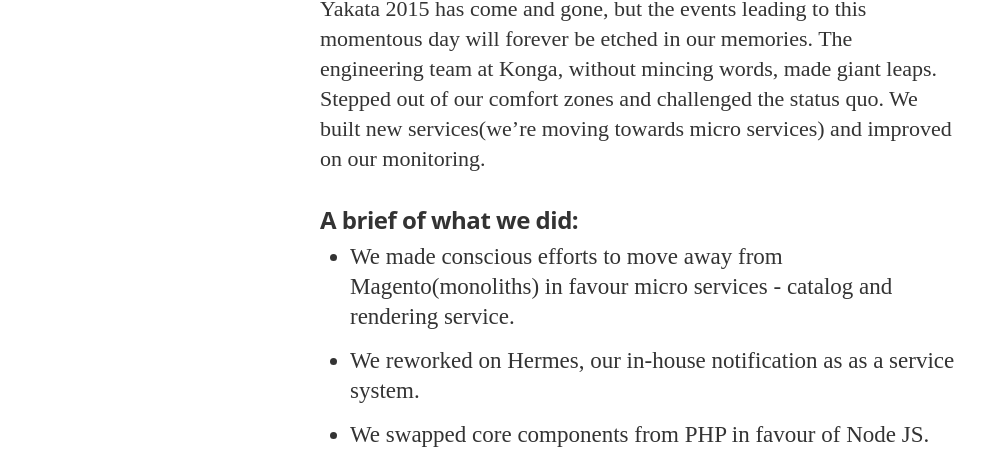
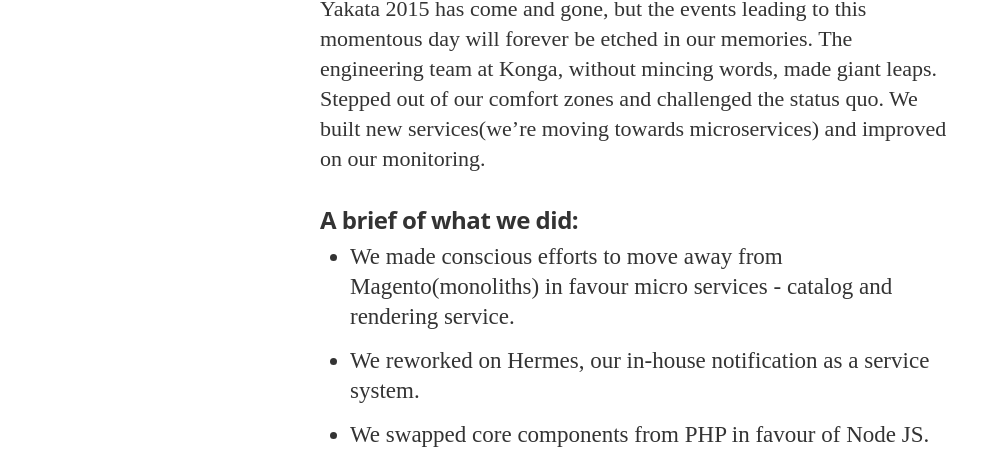
Before and after one commit to cyberomin/cyberomin.github.io, a Jekyll site: the page built from _posts/2015-12-15-echoes-from-yakata-2015.markdown, in a window 1280 px wide and 900 px high, scrolled down 381 px. Shown: the part 264-721 px from the top of the window, without its empty margins (0-1005 px from the left). Built offline with Jekyll 4.4.1, drawn with Linux system fonts in a browser that asks for light colours; nearby versions of some CDN libraries; some web fonts are replaced; library files that are not in the unit come from our copies; Markdown is read by kramdown in place of the engine named in the settings; comment, search, counter and statistics services are not loaded; some of the changed lines change nothing that is shown; some of the changed text lies outside the part shown.

Commit message:
Changed text tag

```diff
--- a/_posts/2015-12-15-echoes-from-yakata-2015.markdown
+++ b/_posts/2015-12-15-echoes-from-yakata-2015.markdown
@@ -9,11 +9,11 @@
 <img src="{{ site.url }}/assets/article_images/yakata-2015/yakata.jpg"/>
 
 Yakata 2015 has come and gone, but the events leading to this momentous day will forever be etched in our memories.
-The engineering team at Konga, without mincing words, made giant leaps. Stepped out of our comfort zones and challenged the status quo. We built new services(we’re moving towards micro services) and improved on our monitoring.
+The engineering team at Konga, without mincing words, made giant leaps. Stepped out of our comfort zones and challenged the status quo. We built new services(we’re moving towards microservices) and improved on our monitoring.
 
 ### A brief of what we did:
 - We made conscious efforts to move away from Magento(monoliths) in favour micro services - catalog and rendering service.
-- We reworked on Hermes, our in-house notification as as a service system.
+- We reworked on Hermes, our in-house notification as a service system.
 - We swapped core components from PHP in favour of Node JS.
 - We moved search from SOLR to Elastisearch.
 
@@ -42,20 +42,20 @@
 
 During all of these, KongaPay, Konga’s payment in-house system processed more transaction than any other payment gateway provider on the Konga’s website.
 
-With this much success, comes so much pressure and the major pressure was that of fulfulling customers orders in record time. Below are some of what took place
+With this much success, comes so much pressure and the major pressure was that of fulfilling customers orders in record time. Below are some of what took place
 
 
 <img src="{{ site.url }}/assets/article_images/yakata-2015/1.png"/><br/>
-<span class="text-muted">A customer comes to pick her order at the Gwagwalada distribution center.</span>
+<small class="text-muted">A customer comes to pick her order at the Gwagwalada distribution center.</small>
 
 <img src="{{ site.url }}/assets/article_images/yakata-2015/2.png"/><br/>
-<span class="text-muted">K-Express Ondo distribution center with orders ready to be dispatched to customers.</span>
+<small class="text-muted">K-Express Ondo distribution center with orders ready to be dispatched to customers.</small>
 
 <img src="{{ site.url }}/assets/article_images/yakata-2015/3.png"/><br/>
-<span class="text-muted">K-Express Ikorodu Items being prepared for Delivery</span>
+<small class="text-muted">K-Express Ikorodu Items being prepared for Delivery</small>
 
 <img src="{{ site.url }}/assets/article_images/yakata-2015/4.png"/><br/>
-<span class="text-muted">K-Express Calabar filled with Orders</span>
+<small class="text-muted">K-Express Calabar filled with Orders</small>
 
 
 The Yakata sales ended on a very high note with Konga processing over N1B worth of orders. First of its kind.
```
